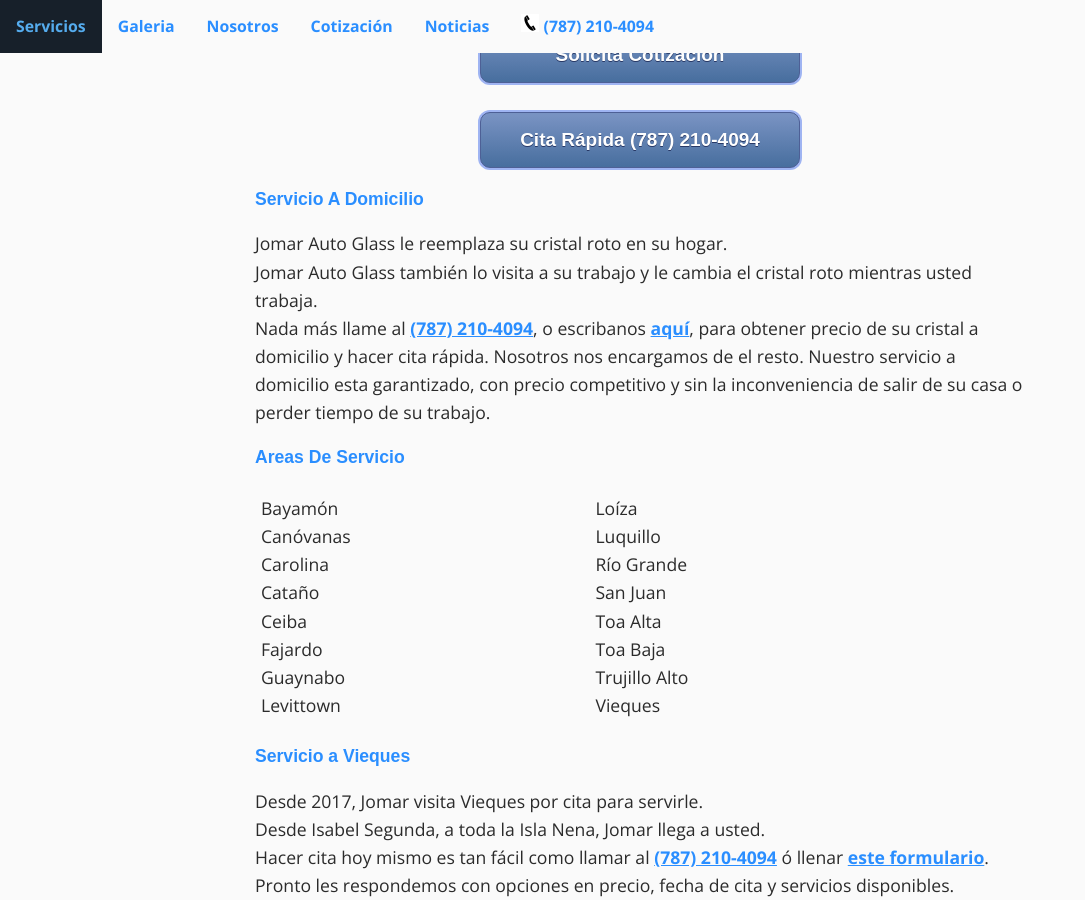
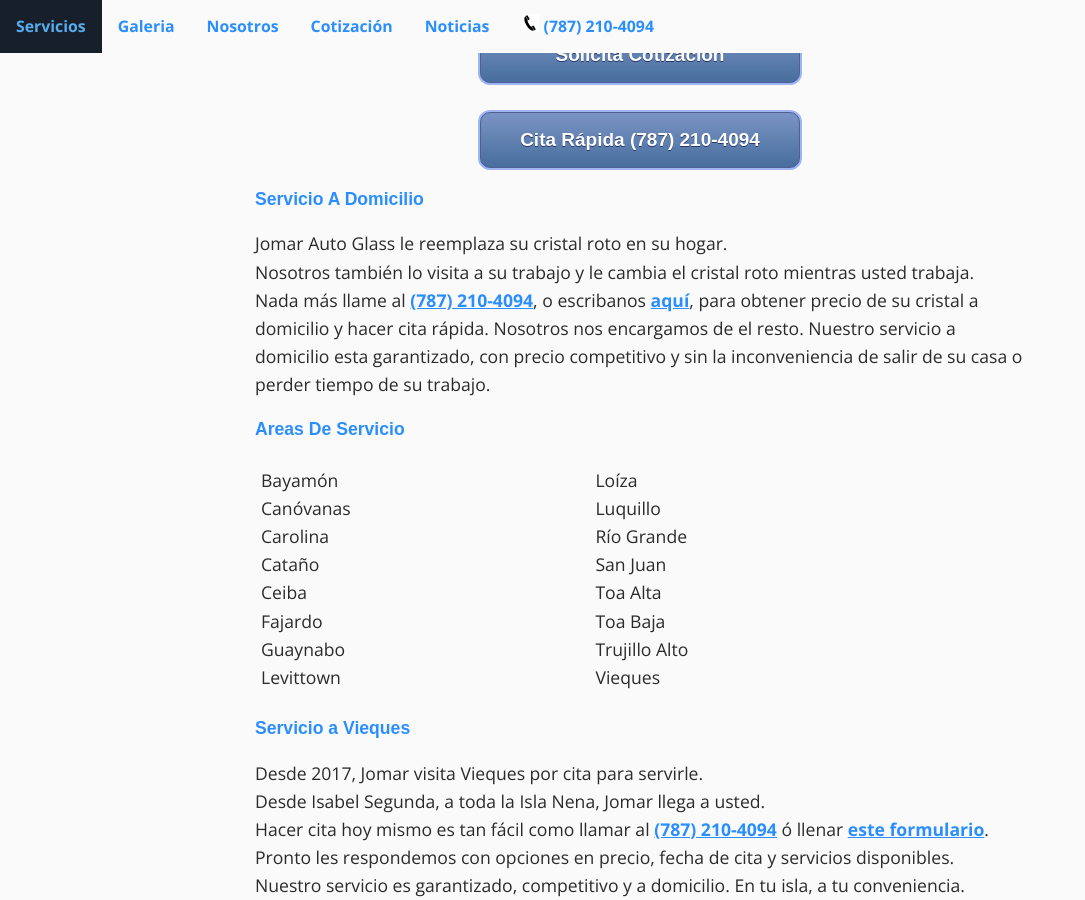
Before and after one commit to mariotalavera/jomarautoglass.com, a Jekyll site: the page built from index.md, in a window 1280 px wide and 900 px high, scrolled down 536 px. Shown: the whole window, without its empty margins (0-1085 px from the left). Built offline with Jekyll 4.4.1, drawn with Linux system fonts in a browser that asks for light colours; some web fonts are replaced.

Commit message:
revise landing page for better ad targeting

```diff
--- a/_layouts/home.html
+++ b/_layouts/home.html
@@ -17,7 +17,7 @@
 <h3>Servicio A Domicilio</h3>
 
 Jomar Auto Glass le reemplaza su cristal roto en su hogar. <br/>
-Jomar Auto Glass también lo visita a su trabajo y le cambia el cristal roto mientras usted trabaja.<br/>
+Nosotros también lo visita a su trabajo y le cambia el cristal roto mientras usted trabaja.<br/>
 Nada más llame al <a href="tel:{{ site.phones-link }}" title="{{ site.phones }}">{{ site.phones }}</a>, o escribanos <a href="{{ site.baseurl }}/cotizacion/index.html" title="Formulario">aquí</a>, para obtener precio de su cristal a domicilio y hacer cita rápida.  Nosotros nos encargamos de el resto.
 
 Nuestro servicio a domicilio esta garantizado, con precio competitivo y sin la inconveniencia de salir de su casa o perder tiempo de su trabajo.
```
